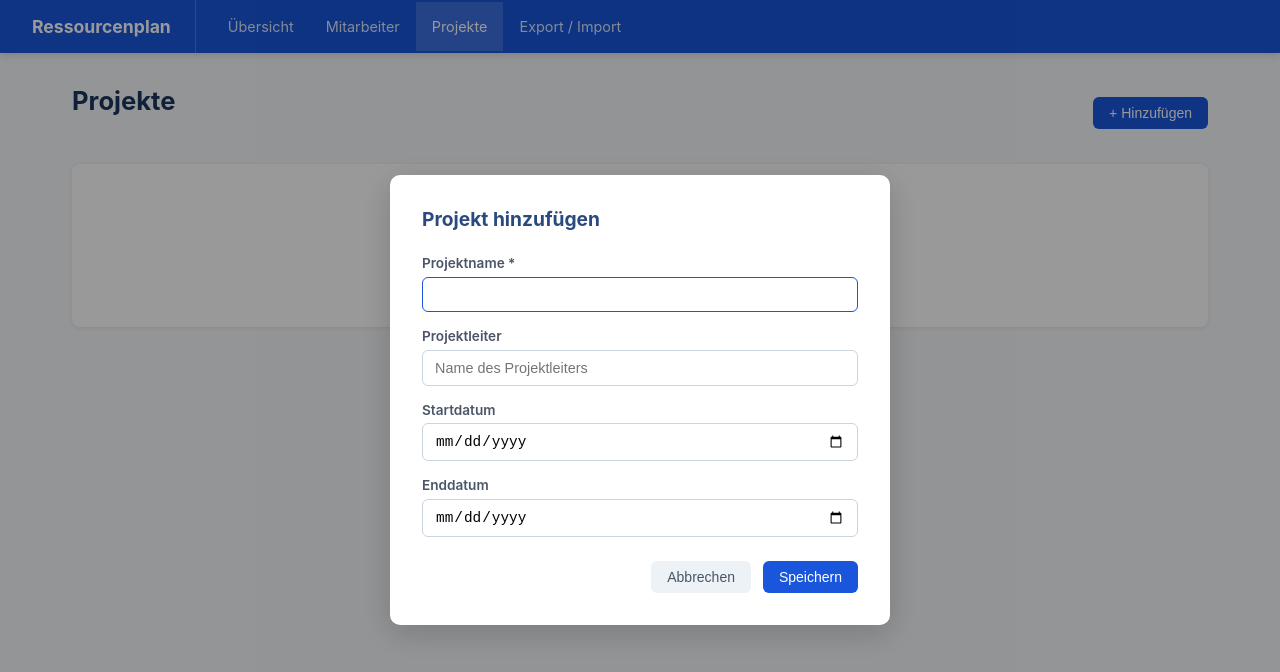
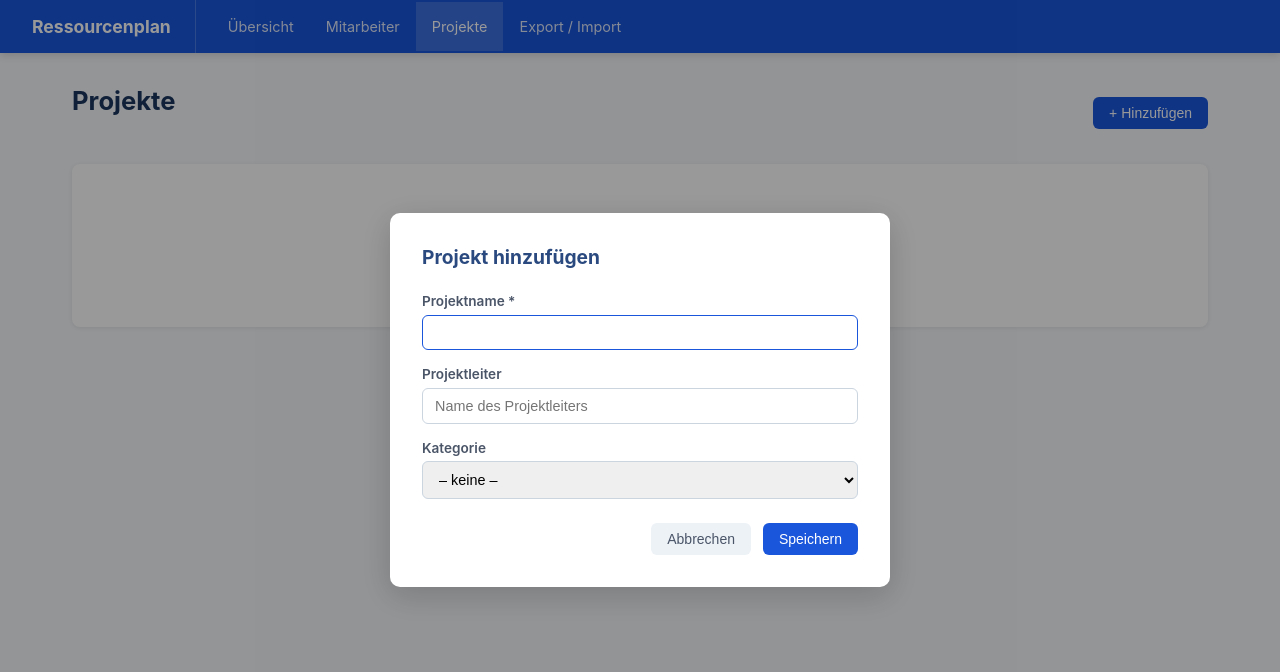
Before and after one commit to Egon2k/ressourcenplan, a React (Vite) app: page /projekte in a window 1280 px wide. Both pictures are taken after a click on the button "+ Hinzufügen". Shown: the top 672 px of the page. Built offline with nearby package versions, Linux system fonts and the light colour scheme.

Commit message:
feat: Projektkategorie, Start/Ende entfernt, getrennter Import/Export

```diff
--- a/src/pages/Projects.jsx
+++ b/src/pages/Projects.jsx
@@ -2,16 +2,29 @@ import { useState } from 'react'
 import { Link } from 'react-router-dom'
 import { useProjects, useAssignments, uid } from '../store.js'
 
+const CATEGORIES = ['ES-DEV', 'Simplify', 'Research']
+
+const CATEGORY_STYLE = {
+  'ES-DEV':   { background: '#ebf4ff', color: '#1a56db' },
+  'Simplify': { background: '#f0fff4', color: '#276749' },
+  'Research': { background: '#fef3c7', color: '#92400e' },
+}
+
+function CategoryBadge({ category }) {
+  if (!category) return <span style={{ color: '#a0aec0' }}>–</span>
+  const s = CATEGORY_STYLE[category] || { background: '#edf2f7', color: '#4a5568' }
+  return <span className="badge" style={s}>{category}</span>
+}
+
 function ProjectModal({ project, onSave, onClose }) {
   const [name, setName] = useState(project?.name ?? '')
   const [leader, setLeader] = useState(project?.leader ?? '')
-  const [start, setStart] = useState(project?.start ?? '')
-  const [end, setEnd] = useState(project?.end ?? '')
+  const [category, setCategory] = useState(project?.category ?? '')
 
   function handleSubmit(e) {
     e.preventDefault()
     if (!name.trim()) return
-    onSave({ name: name.trim(), leader: leader.trim(), start, end })
+    onSave({ name: name.trim(), leader: leader.trim(), category })
   }
 
   return (
@@ -28,12 +41,11 @@ function ProjectModal({ project, onSave, onClose }) {
             <input value={leader} onChange={e => setLeader(e.target.value)} placeholder="Name des Projektleiters" />
           </div>
           <div className="form-group">
-            <label>Startdatum</label>
-            <input type="date" value={start} onChange={e => setStart(e.target.value)} />
-          </div>
-          <div className="form-group">
-            <label>Enddatum</label>
-            <input type="date" value={end} onChange={e => setEnd(e.target.value)} />
+            <label>Kategorie</label>
+            <select value={category} onChange={e => setCategory(e.target.value)}>
+              <option value="">– keine –</option>
+              {CATEGORIES.map(c => <option key={c} value={c}>{c}</option>)}
+            </select>
           </div>
           <div className="modal-actions">
             <button type="button" className="btn btn-secondary" onClick={onClose}>Abbrechen</button>
@@ -47,7 +59,8 @@ function ProjectModal({ project, onSave, onClose }) {
 
 export default function Projects() {
   const [projects, setProjects] = useProjects()
-  const [assignments, setAssignments] = useAssignments()
+  const [, setAssignments] = useAssignments()
+  const [assignments] = useAssignments()
   const [modal, setModal] = useState(null)
 
   function handleSave(data) {
@@ -69,11 +82,6 @@ export default function Projects() {
     return assignments.filter(a => a.projectId === projectId).length
   }
 
-  function fmt(dateStr) {
-    if (!dateStr) return '–'
-    return new Date(dateStr).toLocaleDateString('de-DE')
-  }
-
   return (
     <>
       <div className="header-row">
@@ -89,10 +97,10 @@ export default function Projects() {
             <thead>
               <tr>
                 <th>Projektname</th>
+                <th>Kategorie</th>
                 <th>Projektleiter</th>
-                <th>Zeitraum</th>
                 <th>Mitarbeiter</th>
-                <th style={{ width: 160 }}>Aktionen</th>
+                <th style={{ width: 200 }}>Aktionen</th>
               </tr>
             </thead>
             <tbody>
@@ -103,10 +111,8 @@ export default function Projects() {
                       {p.name}
                     </Link>
                   </td>
+                  <td><CategoryBadge category={p.category} /></td>
                   <td>{p.leader || <span style={{ color: '#a0aec0' }}>–</span>}</td>
-                  <td style={{ fontSize: '0.82rem', color: '#718096' }}>
-                    {p.start || p.end ? `${fmt(p.start)} – ${fmt(p.end)}` : '–'}
-                  </td>
                   <td>
                     <span className="badge badge-blue">{assignmentCount(p.id)}</span>
                   </td>
@@ -134,3 +140,5 @@ export default function Projects() {
     </>
   )
 }
+
+export { CATEGORIES, CATEGORY_STYLE, CategoryBadge }
```
